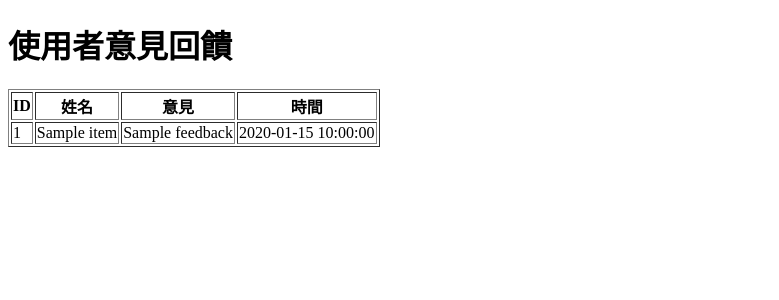
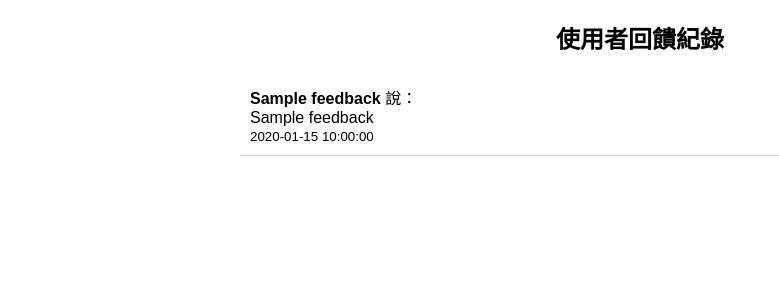
Before and after one commit to kaikai2419/flask-survey, a Flask app: template templates/admin.html in a window 1280 px wide. Shown: the top 300 px of the page, without its empty margins (0-779 px from the left). Run offline with Flask 3, Linux system fonts and the light colour scheme; the template is opened without the code that fills it: most values are stand-ins (such as "Sample title", 1, 10 or a date in 2020).

Commit message:
更新 app.py 和 index.html

```diff
--- a/app.py
+++ b/app.py
@@ -1,27 +1,32 @@
 from flask import Flask, request, jsonify, render_template
 import mysql.connector
 from datetime import datetime
-import os
 
 app = Flask(__name__)
+
+# 建立 MySQL 資料庫連線
 def get_connection():
     return mysql.connector.connect(
         host="centerbeam.proxy.rlwy.net",
         user="root",
-        password="HlqQFyubVDkDbnZBhqxjiqPtkGQiRVLJ",  # ← 這裡貼上 Railway 給你的密碼
+        password="HlqQFyubVDkDbnZBhqxjiqPtkGQiRVLJ",
         database="railway",
         port=15852
     )
+
+# 使用者表單頁
 @app.route("/", methods=["GET"])
 def home():
     return render_template("index.html")
 
+# 接收表單資料 API
 @app.route("/submit", methods=["POST"])
 def submit():
     name = request.form.get("name")
     feedback = request.form.get("feedback")
+
     if not name or not feedback:
-        return jsonify({"status": "error", "message": "缺少欄位"}), 400
+        return jsonify({"status": "error", "message": "請填寫所有欄位"}), 400
 
     try:
         conn = get_connection()
@@ -38,23 +43,23 @@ def submit():
         conn.commit()
         cursor.close()
         conn.close()
-        return render_template("thankyou.html")
+        return jsonify({"status": "success", "message": "已成功送出回饋！"})
     except Exception as e:
         return jsonify({"status": "error", "message": str(e)}), 500
 
-# ✅ 管理員後台頁面
+# 管理者後台（查看留言）
 @app.route("/admin", methods=["GET"])
 def admin():
     try:
         conn = get_connection()
         cursor = conn.cursor(dictionary=True)
         cursor.execute("SELECT * FROM feedbacks ORDER BY created_at DESC")
-        data = cursor.fetchall()
+        feedbacks = cursor.fetchall()
         cursor.close()
         conn.close()
-        return render_template("admin.html", feedbacks=data)
+        return render_template("admin.html", feedbacks=feedbacks)
     except Exception as e:
-        return f"資料讀取失敗：{e}", 500
+        return f"讀取資料失敗：{e}", 500
 
 if __name__ == "__main__":
     app.run(host="0.0.0.0", port=5000)
--- a/templates/admin.html
+++ b/templates/admin.html
@@ -1,26 +1,24 @@
 <!DOCTYPE html>
-<html>
+<html lang="zh-Hant">
 <head>
   <meta charset="UTF-8">
-  <title>管理者頁面</title>
+  <title>回饋紀錄</title>
+  <style>
+    body { font-family: sans-serif; max-width: 800px; margin: auto; }
+    h2 { text-align: center; }
+    .feedback { border-bottom: 1px solid #ccc; padding: 10px; }
+  </style>
 </head>
 <body>
-  <h1>使用者意見回饋</h1>
-  <table border="1">
-    <tr>
-      <th>ID</th>
-      <th>姓名</th>
-      <th>意見</th>
-      <th>時間</th>
-    </tr>
-    {% for item in feedbacks %}
-    <tr>
-      <td>{{ item.id }}</td>
-      <td>{{ item.name }}</td>
-      <td>{{ item.feedback }}</td>
-      <td>{{ item.created_at }}</td>
-    </tr>
-    {% endfor %}
-  </table>
+  <h2>使用者回饋紀錄</h2>
+  {% for fb in feedbacks %}
+    <div class="feedback">
+      <strong>{{ fb.name }}</strong> 說：<br>
+      {{ fb.feedback }}<br>
+      <small>{{ fb.created_at }}</small>
+    </div>
+  {% else %}
+    <p>目前尚無留言。</p>
+  {% endfor %}
 </body>
 </html>
```
Also changed, not shown: admin.html (deleted, +0 -26 lines), thankyou.html (deleted, +0 -11 lines).
